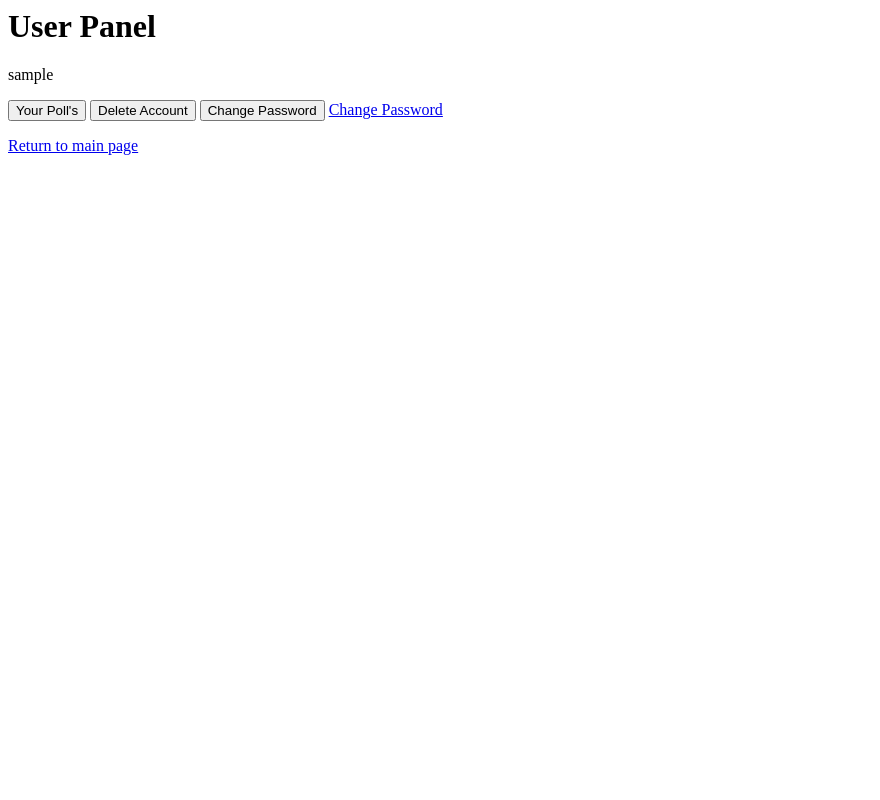
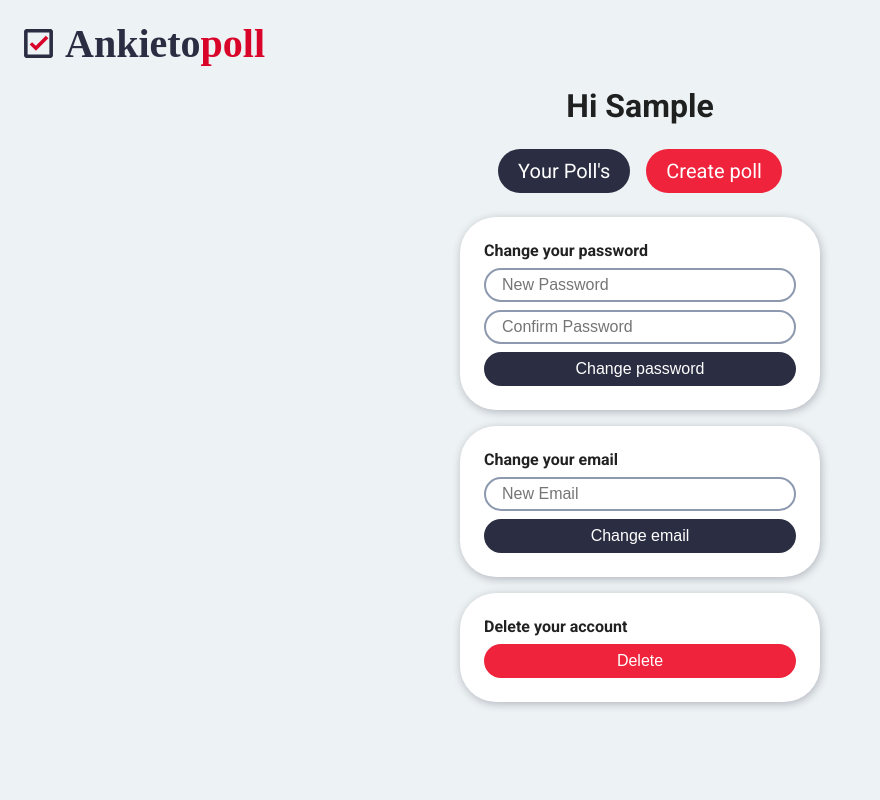
Before and after one commit to matik1234567/ankietopol, a Django app: page /userpanel/ in a window 1280 px wide. Shown: the whole page, without its empty margins (0-880 px from the left). Run offline with Django 4.2, Linux system fonts and the light colour scheme; the visitor is signed in with stand-in values (Sample User, id 1); some libraries are stand-ins or nearby versions.

Commit message:
styling css

```diff
--- a/ankiety/static/ankiety/style.css
+++ b/ankiety/static/ankiety/style.css
@@ -48,12 +48,19 @@
   align-items: center;
 }
 
-.card {
+.card,
+.form-card {
   margin: 16px;
   padding: 24px;
   background: white;
   box-shadow: 1px 2px 8px var(--shadow-color);
   border-radius: 36px;
+}
+
+.form-card {
+  max-width: 360px;
+  margin-left: auto;
+  margin-right: auto;
 }
 
 .static-logo {
@@ -448,12 +489,12 @@
 }
 
 .button-md {
-  padding: 10px 16px;
+  padding: 10px 20px;
   font-size: 20px;
 }
 
 .button-lg {
-  padding: 12px 16px;
+  padding: 12px 24px;
   font-size: 24px;
 }
 
@@ -539,6 +580,14 @@
   margin-bottom: 8px;
 }
 
+.mb-24 {
+  margin-bottom: 24px;
+}
+
+.ml-16 {
+  margin-left: 16px;
+}
+
 .search-form {
   display: flex;
   max-width: 400px;
--- a/ankiety/templates/ankiety/poll.html
+++ b/ankiety/templates/ankiety/poll.html
@@ -17,7 +17,7 @@
                         <div class="temporary-poll-form-class">
                             <input type="radio"
                                    name="r-{{ poll.id }}"
-                                   value="{{ forloop.counter0 }}"
+                                   value="{{ forloop.counter }}"
                                    id="r-{{ poll.id }}-{{ forloop.counter0 }}"
                                    {% if poll.is_req == "Y" %}required{% endif %}
                             >
@@ -29,7 +29,7 @@
                         <div class="temporary-poll-form-class">
                             <input type="checkbox"
                                    name="c-{{ poll.id }}"
-                                   value="{{ forloop.counter0 }}"
+                                   value="{{ forloop.counter }}"
                                    id="c-{{ poll.id }}-{{ forloop.counter0 }}"
                             >
                             <label for="c-{{ poll.id }}-{{ forloop.counter0 }}">{{ el }}</label>
--- a/ankiety/templates/ankiety/poll_create.html
+++ b/ankiety/templates/ankiety/poll_create.html
@@ -6,6 +6,9 @@
       <img src="{% static 'ankiety/assets/icon.svg' %}" />
       <h1><span class="text-dark">Ankieto</span>poll</h1>
     </a>
+    <div class="menu-buttons">
+        <a href="{% url 'user_panel' %}" class="button-md">Exit</a>
+    </div>
     <form method="POST" class="container">
         {% csrf_token %}
         <div class="card field-spacing">
--- a/ankiety/templates/ankiety/user_panel.html
+++ b/ankiety/templates/ankiety/user_panel.html
@@ -1,19 +1,41 @@
-<h1>User Panel</h1>
+{% extends "ankiety/base.html" %}
+{% block content %}
+{% load static %}
+    <main class="wrapper">
+    <a href="{% url 'home' %}" class="logo">
+      <img src="{% static 'ankiety/assets/icon.svg' %}" />
+      <h1><span class="text-dark">Ankieto</span>poll</h1>
+    </a>
+    <div class="container">
+        <h1 class="mb-24 text-center">Hi {{ request.user.first_name }}</h1>
+        <div class="menu-buttons mb-24">
+            <a href="{% url 'poll_manage' %}" class="button-md">Your Poll's</a>
+            <a href="{% url 'create_poll' %}" class="button-md button-focus">Create poll</a>
+        </div>
 
-<form method="post">
-    {% csrf_token %}
-    {{form.as_p}}
-    <div>
-        {% if request.user.is_authenticated %}
-            <p>{{request.user}}</p>
-            <input type = "submit" value="Your Poll's">
-            <input type = "submit" value="Delete Account">
-            <input type = "submit" value="Change Password">
-            <a href="{% url 'userpass'%}">Change Password </a>
-        {% else %}
-            <p>Not logged in</p>
-            <a href="{% url 'login'%}">LOGIN </a>
-         {% endif %}
+        <form method="POST" class="form-card">
+            <h4 class="mb-8">Change your password</h4>
+            {% csrf_token %}
+            <input type="password" class="field-sm mb-8" name="password" placeholder="New Password">
+            <input type="password" class="field-sm mb-8" name="password-confirm" placeholder="Confirm Password">
+            <button type="submit" class="button-sm w-full">Change password</button>
+        </form>
+
+        <form method="POST" class="form-card">
+            <h4 class="mb-8">Change your email</h4>
+            {% csrf_token %}
+            <input type="text" class="field-sm mb-8" name="password" placeholder="New Email">
+            <button type="submit" class="button-sm w-full">Change email</button>
+        </form>
     </div>
-</form>
-<a href="{% url 'home' %}">Return to main page</a>
+
+    <form method="POST" class="form-card">
+            <h4 class="mb-8">Delete your account</h4>
+            {% csrf_token %}
+            <input type="hidden" name="delete_account" value="true">
+            <button type="submit" class="button-sm button-focus w-full">Delete</button>
+        </form>
+
+    </main>
+
+{% endblock content %}
--- a/ankiety/urls.py
+++ b/ankiety/urls.py
@@ -14,5 +14,7 @@ urlpatterns = [
     path('userpass/', views.userpassview, name='userpass'),
     path('poll-complete/', views.poll_complete, name='poll_complete'),
     path('poll-search/', views.poll_search, name='poll_search'),
+    path('poll-manage/', views.poll_manage, name='poll_manage'),
+    path('poll-statistics/<int:pk>/', views.poll_statistics, name='poll_statistics'),
     path('register/', views.registerPage, name='register'),
 ]
--- a/ankiety/views.py
+++ b/ankiety/views.py
@@ -44,6 +44,8 @@ def userpassview(request):
 
 # poll creator
 def create_poll(request):
+    if not request.user.is_authenticated:
+        return redirect('login')
     if request.method == "POST":
         DBManager.insert_poll_model(request.POST, 1)  # user id
     return render(request, 'ankiety/poll_create.html')
@@ -70,6 +72,27 @@ def poll(request, pk):
 def poll_complete(request):
     return render(request, 'ankiety/poll_complete.html')
 
+# poll manage
+def poll_manage(request):
+    polls = DBManager.get_user_polls(1)
+    if not request.user.is_authenticated:
+        return redirect('login')
+    return render(request, 'ankiety/poll_manage.html', {'polls': polls})
+
+# poll statistics
+def poll_statistics(request, pk):
+    if not request.user.is_authenticated:
+        return redirect('login')
+    try:
+        poll = DBManager.get_names_types(pk)
+        responses = Parser.responses_to_dataframe(pk)
+        statistics = StatisticsCalculator.get_basic_measurements(poll, responses)
+        return render(request, 'ankiety/poll_statistics.html', {'statistics':  statistics})
+    except Exception as ex:
+        return render(request, 'ankiety/error_page.html', {'error': str(ex)})
+
+
+
 
 # poll search
 def poll_search(request):
@@ -87,7 +110,7 @@ def poll_search(request):
 # login user
 def login_page(request):
     if request.user.is_authenticated:
-        return redirect('home')
+        return redirect('user_panel')
     else:
         if request.method == 'POST':
             username = request.POST.get('username')
```
Also changed, not shown: other parts of ankiety/static/ankiety/style.css (+70 -0 lines), ankiety/templates/ankiety/home.html (+17 -11 lines), ankiety/templates/ankiety/poll_manage.html (added, +30 -0 lines), ankiety/templates/ankiety/poll_statistics.html (added, +101 -0 lines).
